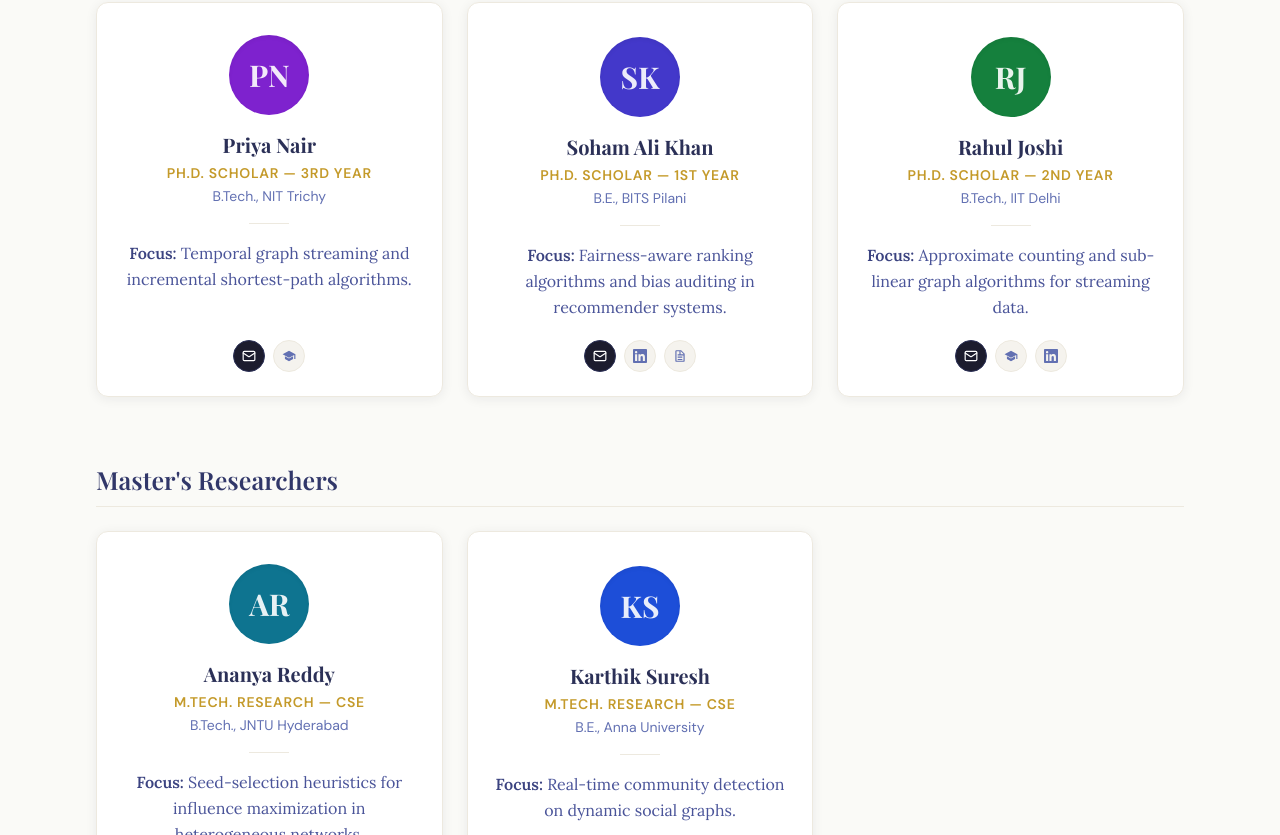
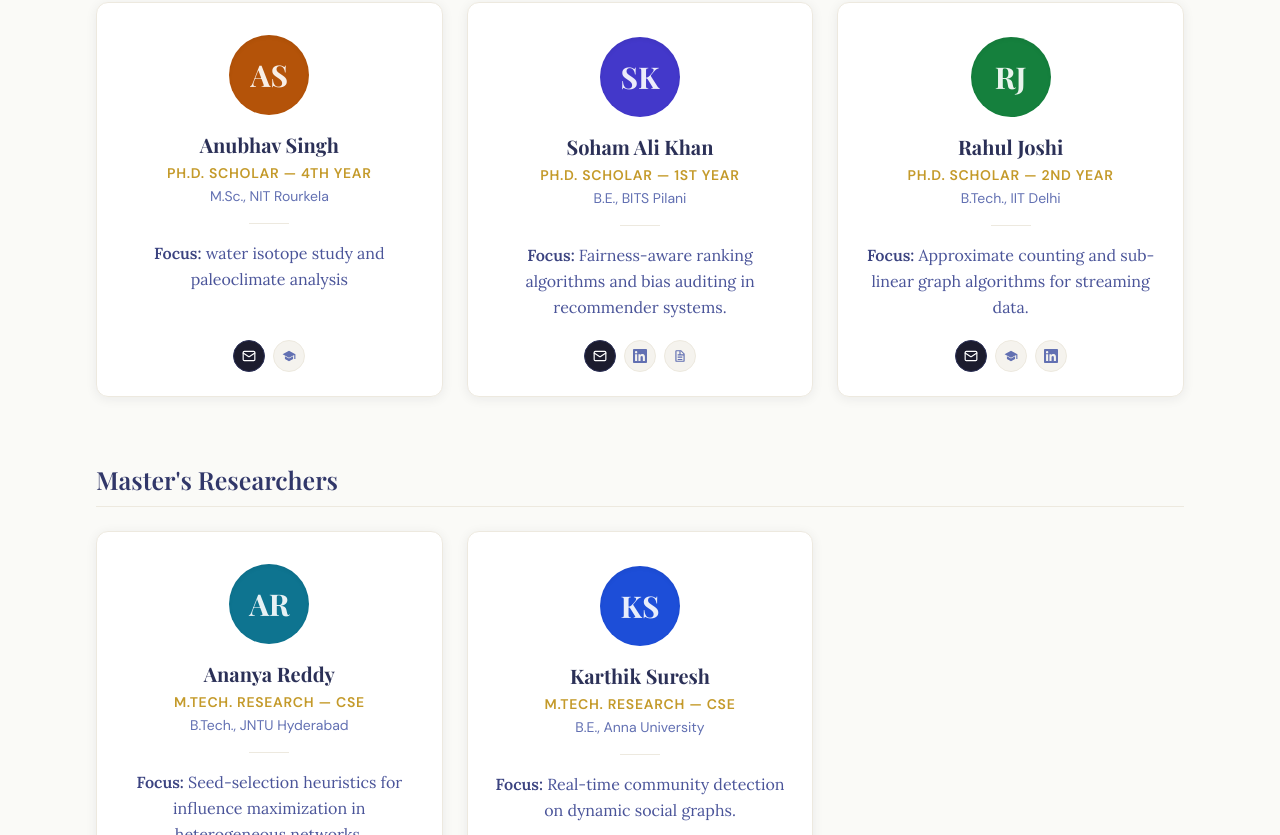
Before and after one commit to anbh126-arch/paleoweb1, a React (Vite) app: page /#/team in a window 1280 px wide. Shown: the part 1020-1855 px from the top of the page. Built offline with nearby package versions, Linux system fonts and the light colour scheme; a web font is replaced by a local one.

Commit message:
Replace Priya Nair with Anubhav Singh in PHD list

```diff
--- a/src/pages/teamData.js
+++ b/src/pages/teamData.js
@@ -40,11 +40,12 @@ export const FACULTY = [
 
 export const PHD = [
   {
-    name:     'Priya Nair',
-    role:     'Ph.D. Scholar — 3rd Year',
-    degree:   'B.Tech., NIT Trichy',
-    focus:    'Temporal graph streaming and incremental shortest-path algorithms.',
-    email:    'dummy@iit.ac.in',
+    name:     'Anubhav Singh',
+    role:     'Ph.D. Scholar — 4th Year',
+    degree:   'B.Sc., University of Allahabad',
+    degree:   'M.Sc., NIT Rourkela',
+    focus:    'water isotope study and paleoclimate analysis',
+    email:    'asz228031@iitd.ac.in',
     image:    null,
     link:     null,
     scholar:  'https://scholar.google.com/',
```
